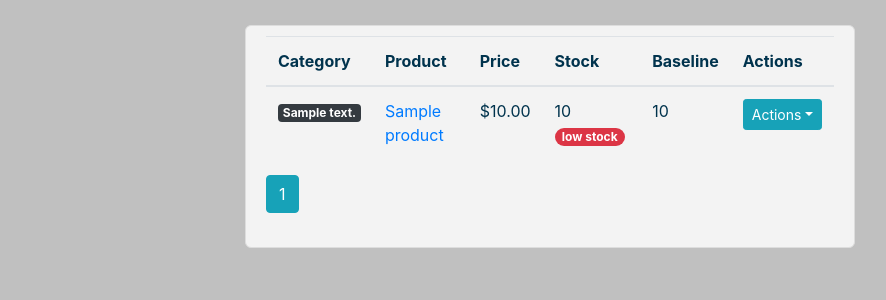
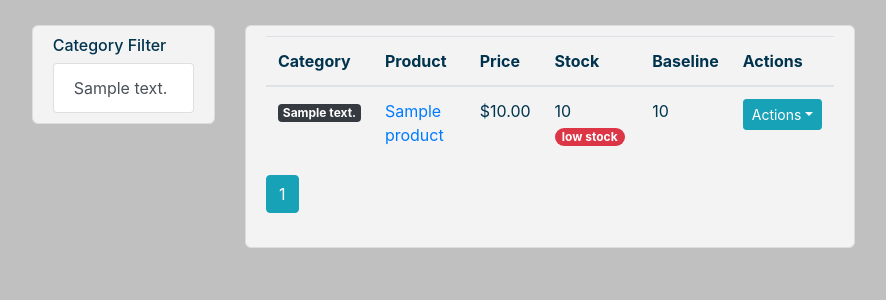
Before and after one commit to ectrimble20/FlaskProductSiteDemo, a Flask app: template productsite/templates/admin/product.html in a window 1280 px wide. Shown: the part 56-356 px from the top of the page, without its empty margins (90-976 px from the left). Run offline with Flask 2, Linux system fonts and the light colour scheme; the template is opened without the code that fills it: values that come from a table or form of the project are taken from there, others are empty; tables that the repository leaves empty hold one stand-in row (values such as "Sample post"); some libraries are stand-ins or nearby versions.

Commit message:
playing around with templates for listing products

```diff
--- a/productsite/domain/admin/routes.py
+++ b/productsite/domain/admin/routes.py
@@ -121,12 +121,13 @@ def admin_product():
     uac_check('admin.product')
     page = request.args.get('page', 1, type=int)
     c = request.args.get('c', None, type=int)
+    categories = ProductCategory.query.all()
     if c:
         category = ProductCategory.query.get(c)
         ps = Product.query.filter_by(category=category).paginate(page=page, per_page=50)
     else:
         ps = Product.query.order_by(Product.title).paginate(page=page, per_page=50)
-    return render_template('admin/product.html', products=ps)
+    return render_template('admin/product.html', products=ps, categories=categories)
 
 
 @admin.route("/admin/product/new", methods=["GET", "POST"])
--- a/productsite/templates/admin/product.html
+++ b/productsite/templates/admin/product.html
@@ -47,3 +47,14 @@
         {% endif %}
     {% endfor %}
 {% endblock content_main %}
+
+{% block content_left %}
+    <div class="content-section">
+        <h6>Category Filter</h6>
+        <div class="list-group">
+            {% for category in categories %}
+                <a href="{{ url_for('admin.admin_product', c=category.id) }}" class="list-group-item list-group-item-action">{{ category.description }}</a>
+            {% endfor %}
+        </div>
+    </div>
+{% endblock content_left %}
```
